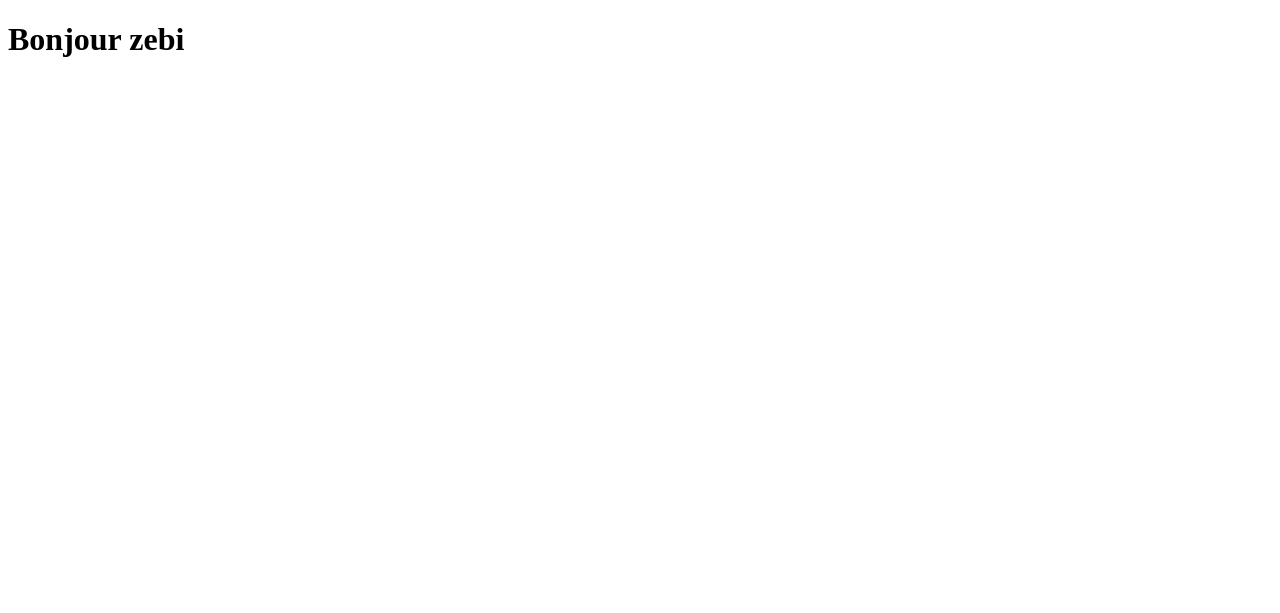
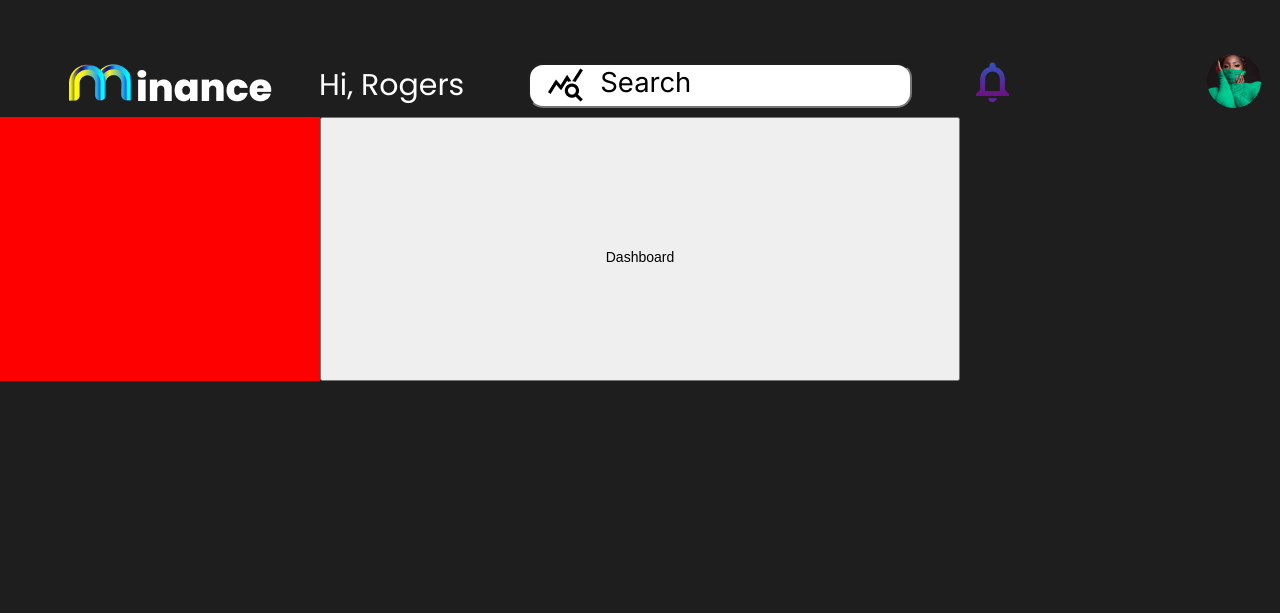
Before and after one commit to albanledev/integration-maquette, a plain HTML site: page index.html in a window 1280 px wide. Drawn offline with Linux system fonts and the light colour scheme.

Commit message:
:sparkles: header

```diff
--- a/index.html
+++ b/index.html
@@ -8,7 +8,33 @@
     <title>Intégration Alban de Braquilanges</title>
 </head>
 <body>
-    <h1>Bonjour zebi</h1>
+
+<div class="burger">
+    <div></div>
+    <div></div>
+    <div></div>
+</div>
+<div class="flexHeader">
+    <div><img src="assets/header/Logo.png" alt=""></div>
+    <p>Hi, Rogers</p>
+    <div class='searchbar'><img src='assets/header/search.png'><input type="text" placeholder="Search"></div>
+
+    <div class="cloche"><img src="assets/header/cloche.png" alt=""></div>
+
+</div>
+
+<div class="profil"><img src="assets/header/profil.png" alt=""></div>
+
+
+<div class="grid">
+    <div class="bloc1"></div>
+
+    <button><img src="" alt=""><p>Dashboard</p></button>
+
+
+    <div></div>
+    <div></div>
+</div>
 
 </body>
 </html>
--- a/style.scss
+++ b/style.scss
@@ -0,0 +1,134 @@
+@import url('https://fonts.googleapis.com/css2?family=Inter&family=Poppins&display=swap');
+
+*{
+    margin: 0;
+    padding: 0;
+    box-sizing: border-box;
+    font-size: 14px;
+}
+
+body{
+    background-color:#1E1E1E ;
+    font-family: 'Poppins', sans-serif;
+    color: #fff;
+
+}
+
+.burger{
+
+    cursor: pointer;
+    margin-top: 60px;
+    margin-left: 30px;
+
+    &>div{
+        background-color: #fff;
+        border-radius: 10px;
+        gap: 10px;
+        width: 40px;
+        height: 7px;
+        margin-top: 8px;
+
+
+    }
+}
+.flexHeader{
+    padding-top: 54px;
+    display: flex;
+
+    width: 75%;
+
+    align-items: center;
+    margin-left: 5vw;
+
+    p{
+        font-size: 30px;
+        padding-right: 5vw;
+    }
+
+    .cloche{
+        position: relative;
+
+
+>img{
+        &::after{
+            content: "eza";
+            display: block;
+            position: absolute;
+            width: 10px;
+            height: 10px;
+            top: 0;
+            right: 0;
+            background-color: #6C1182;
+            border-radius: 100%;
+
+        }
+    }
+    }
+    input{
+        background-color: #fff;
+        width: 30vw;
+        border-radius: 15px;
+        height: 45px;
+        padding:10px 13px 10px 70px;
+        align-items: center;
+        line-height: 1em;
+        font-size: 1.4em;
+        margin-right: 5vw;
+
+
+        &::placeholder{
+            line-height: 2.5;
+            font-family: 'Inter', sans-serif;
+            font-size: 1.4em;
+            color: #000;
+
+        }
+    }
+
+}
+
+.searchbar{
+    position: relative;
+
+    &>img{
+        position: absolute;
+        left: 20px;
+        top: 5px;
+
+    }
+}
+.profil{
+    position: absolute;
+    top: 54px;
+    right: 19px;
+
+}
+
+
+
+
+@media screen and (max-width:1037px) {
+    .flexHeader{
+        display: none;
+    }
+}
+
+@media screen and (min-width:1037px) {
+    .burger{
+        display: none;
+
+    }
+}
+
+
+
+.grid{
+    display: grid;
+    grid-template-columns: 25% 50% 25%;
+    height: 38.5vw;
+    width: 100%;
+
+    &>.bloc1{
+        background-color: red;
+    }
+}
```
Also changed, not shown: assets/header/Logo.png (added), assets/header/boule.png (added), assets/header/burger.png (added), assets/header/cloche.png (added), assets/header/profil.png (added), assets/header/search.png (added), style.css, 1 other file.
